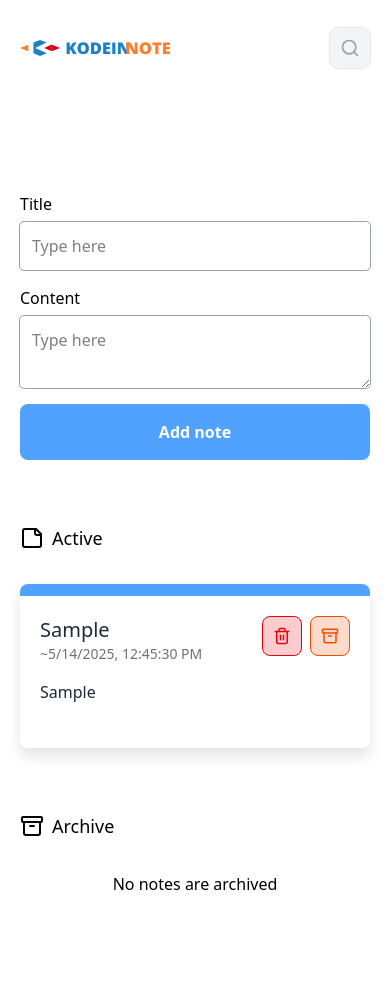
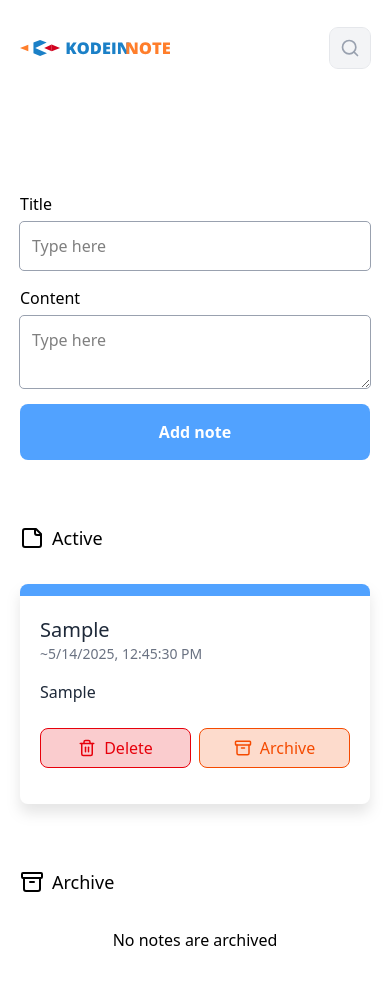
Before and after one commit to barraIhsan/react-note, a React (Vite) app: page / in a window 390 px wide. Both pictures are taken after typing "Sample", "Sample" into the empty fields and a click on the button "Add note". Shown: the top 984 px of the page. Built offline with nearby package versions, Linux system fonts and the light colour scheme.

Commit message:
feat: make the note layout responsive
The delete and archive button will move to the bottom and there's
"Delete" and "Archive" text on mobile

```diff
--- a/src/components/NoteItem.tsx
+++ b/src/components/NoteItem.tsx
@@ -18,28 +18,28 @@ export default function NoteItem({
           item.active ? "bg-blue-400" : "bg-gray-300",
         )}
       />
-      <div className="p-5 space-y-4 text-gray-800">
-        <div className="flex">
+      <div className="p-5 space-y-4 text-gray-800 grid sm:grid-cols-[1fr_auto] grid-rows[repeat(3,auto)] sm:grid-rows-[repeat(2,auto)]">
         <div className="w-full">
           <p className="font-medium text-xl">{item.title}</p>
           <p className="text-sm text-gray-500">~{item.date}</p>
         </div>
-          <div className="flex gap-2 shrink-0">
+        <div className="flex gap-2 sm:w-fit row-start-3 sm:row-start-1 sm:col-start-2">
           <button
-              className="flex justify-center items-center rounded-lg border border-red-600 bg-red-600/20 text-red-600 size-10 cursor-pointer"
+            className="flex justify-center items-center gap-2 rounded-lg border border-red-600 bg-red-600/20 text-red-600 w-full h-10 sm:size-10 cursor-pointer"
             onClick={() => del(item)}
           >
             <Trash2 size={18} />
+            <p className="sm:hidden">Delete</p>
           </button>
           <button
-              className="flex justify-center items-center rounded-lg border border-orange-600 bg-orange-600/20 text-orange-600 size-10 cursor-pointer"
+            className="flex justify-center items-center gap-2 rounded-lg border border-orange-600 bg-orange-600/20 text-orange-600 w-full h-10 sm:size-10 cursor-pointer"
             onClick={() => archive(item)}
           >
             <Archive size={18} />
+            <p className="sm:hidden">Archive</p>
           </button>
         </div>
-        </div>
-        <p className="min-h-12">{item.desc}</p>
+        <p className="min-h-12 sm:col-span-2">{item.desc}</p>
       </div>
     </div>
   );
```
Lines whose indentation alone changed are shown as unchanged.
